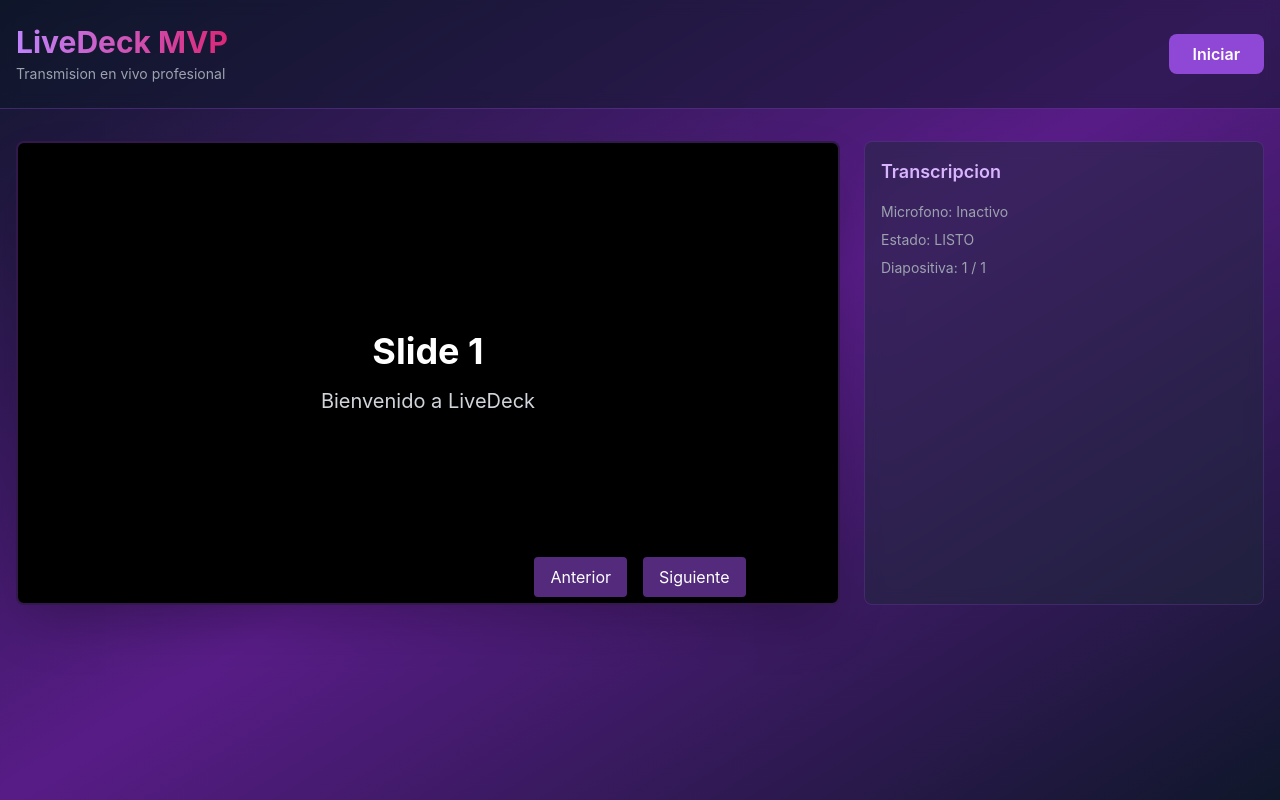
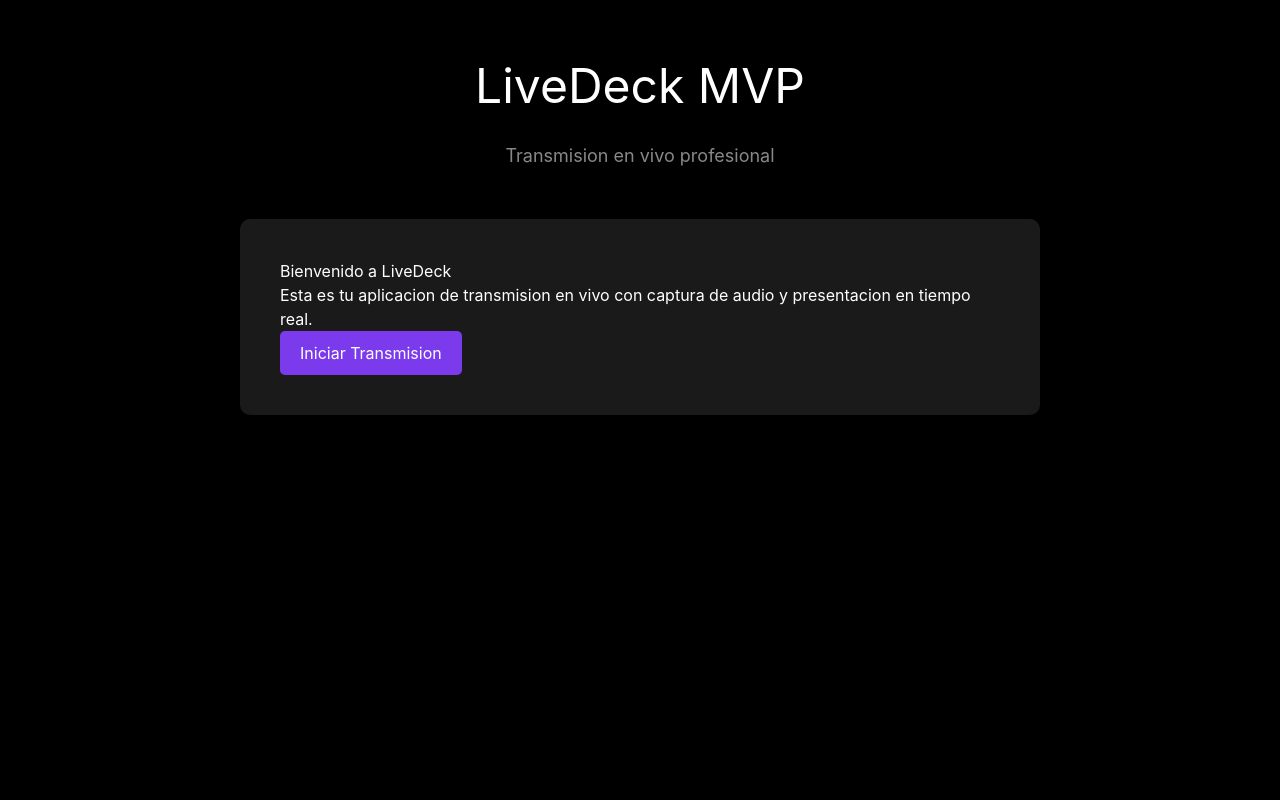
Before and after one commit to quinonesrojasai-hash/livedeck-mvp, a Next.js app: page / in a window 1280 px wide. Built offline with nearby package versions, Linux system fonts and the light colour scheme.

Commit message:
Refactor Home component layout and remove state

```diff
--- a/app/page.tsx
+++ b/app/page.tsx
@@ -1,72 +1,19 @@
-'use client';
-
-import { useState } from 'react';
-
 export default function Home() {
-  const [isRecording, setIsRecording] = useState(false);
-  const [slides, setSlides] = useState([{ id: 1, title: 'Slide 1', content: 'Bienvenido a LiveDeck' }]);
-  const [currentSlideIdx, setCurrentSlideIdx] = useState(0);
-
   return (
-    <div className="min-h-screen bg-gradient-to-br from-slate-900 via-purple-900 to-slate-900">
-      <header className="border-b border-purple-500/30 bg-slate-900/50 backdrop-blur">
-        <div className="max-w-7xl mx-auto px-4 py-6 flex justify-between items-center">
-          <div>
-            <h1 className="text-3xl font-bold text-transparent bg-clip-text bg-gradient-to-r from-purple-400 to-pink-600">
-              LiveDeck MVP
-            </h1>
-            <p className="text-gray-400 text-sm mt-1">Transmision en vivo profesional</p>
-          </div>
-          <button
-            onClick={() => setIsRecording(!isRecording)}
-            className={`px-6 py-2 rounded-lg font-semibold transition ${
-              isRecording
-                ? 'bg-red-500/80 hover:bg-red-600 text-white'
-                : 'bg-purple-500/80 hover:bg-purple-600 text-white'
-            }`}
-          >
-            {isRecording ? 'Grabando' : 'Iniciar'}
-          </button>
-        </div>
-      </header>
-      <main className="max-w-7xl mx-auto px-4 py-8">
-        <div className="grid grid-cols-3 gap-6 h-96">
-          <div className="col-span-2">
-            <div className="aspect-video bg-black rounded-lg shadow-2xl flex items-center justify-center border-2 border-purple-500/30">
-              <div className="text-center">
-                <h2 className="text-4xl font-bold text-white mb-4">
-                  {slides[currentSlideIdx]?.title}
-                </h2>
-                <p className="text-xl text-gray-300">
-                  {slides[currentSlideIdx]?.content}
-                </p>
-              </div>
-            </div>
-          </div>
-          <div className="bg-slate-800/50 border border-purple-500/20 rounded-lg p-4 backdrop-blur">
-            <h3 className="text-lg font-semibold text-purple-300 mb-4">Transcripcion</h3>
-            <div className="space-y-2 text-sm text-gray-400">
-              <p>Microfono: {isRecording ? 'Activo' : 'Inactivo'}</p>
-              <p>Estado: {isRecording ? 'EN VIVO' : 'LISTO'}</p>
-              <p>Diapositiva: {currentSlideIdx + 1} / {slides.length}</p>
-            </div>
-          </div>
-        </div>
-        <div className="mt-8 flex gap-4 justify-center">
-          <button
-            onClick={() => setCurrentSlideIdx(Math.max(0, currentSlideIdx - 1))}
-            className="px-4 py-2 bg-purple-500/50 hover:bg-purple-600/50 text-white rounded transition"
-          >
-            Anterior
-          </button>
-          <button
-            onClick={() => setCurrentSlideIdx(Math.min(slides.length - 1, currentSlideIdx + 1))}
-            className="px-4 py-2 bg-purple-500/50 hover:bg-purple-600/50 text-white rounded transition"
-          >
-            Siguiente
-          </button>
-        </div>
-      </main>
+    <div style={{ minHeight: '100vh', backgroundColor: '#000' }}>
+      <h1 style={{ color: '#fff', textAlign: 'center', paddingTop: '50px', fontSize: '48px' }}>
+        LiveDeck MVP
+      </h1>
+      <p style={{ color: '#888', textAlign: 'center', fontSize: '18px', marginTop: '20px' }}>
+        Transmision en vivo profesional
+      </p>
+      <div style={{ maxWidth: '800px', margin: '50px auto', backgroundColor: '#1a1a1a', padding: '40px', borderRadius: '10px', color: '#fff' }}>
+        <h2>Bienvenido a LiveDeck</h2>
+        <p>Esta es tu aplicacion de transmision en vivo con captura de audio y presentacion en tiempo real.</p>
+        <button style={{ backgroundColor: '#7c3aed', color: '#fff', padding: '10px 20px', border: 'none', borderRadius: '5px', cursor: 'pointer', fontSize: '16px' }}>
+          Iniciar Transmision
+        </button>
+      </div>
     </div>
   );
 }
```
